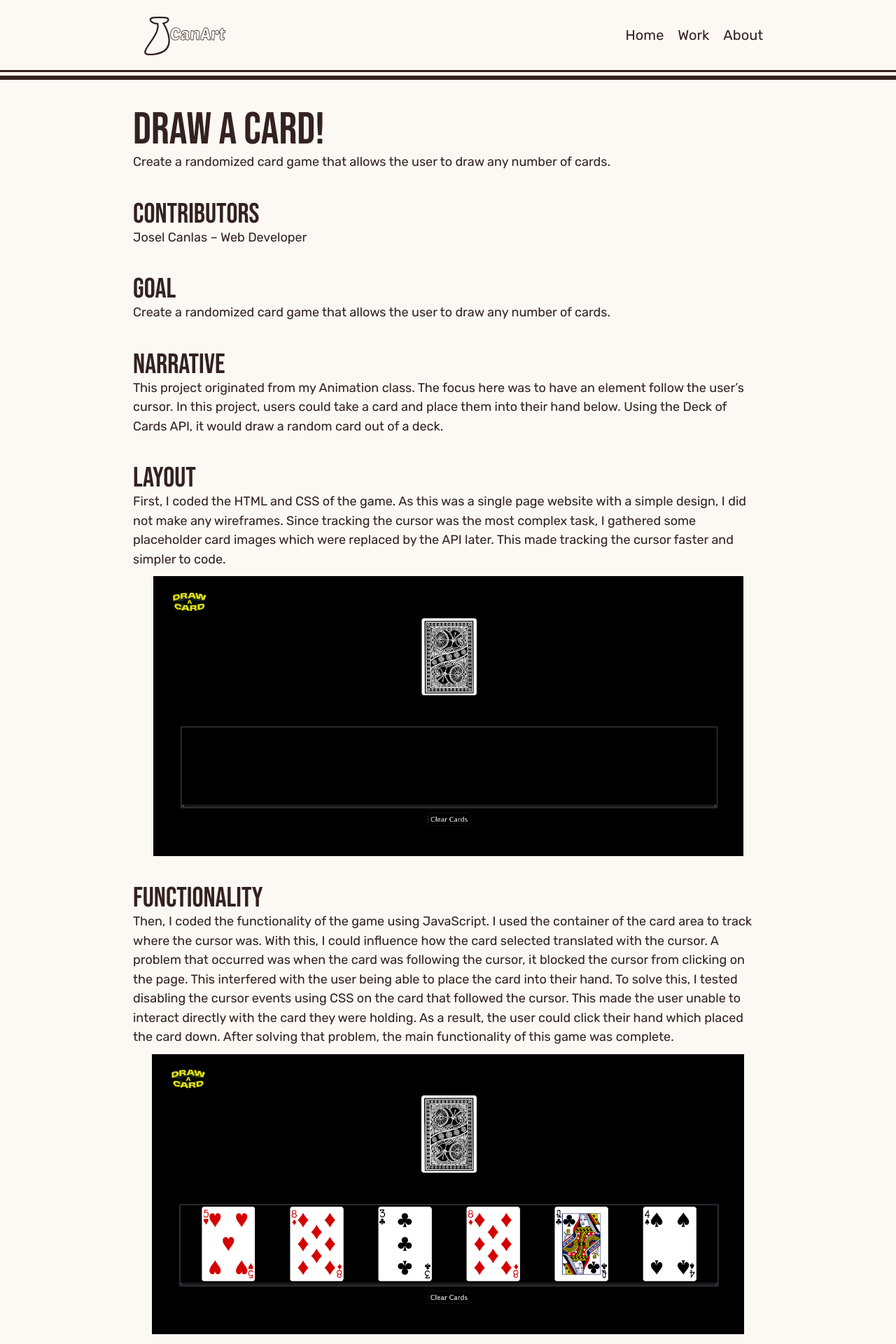
After one commit to JCanDoCode/Portfolio, a PHP site: page /drawacard in a window 1280 px wide. The commit adds this page. Shown: the top 1920 px of the page at 70% size. Run offline with PHP 8.4, Linux system fonts and the light colour scheme; some libraries are stand-ins or nearby versions.

Commit message:
Update 16.7
Added the Draw a Card! project for issue #7. Fixed https link issue #8.

```diff
--- a/components/footer.php
+++ b/components/footer.php
@@ -29,6 +29,7 @@
                         <ul>
                             <li><a href="./jeen">JEEN</a></li>
                             <li><a href="./pieces">Pieces</a></li>
+                            <li><a href="./drawacard">Draw a Card!</a></li>
                             <li><a href="./groove">Groove</a></li>
                             <li><a href="./trackrun">Track Run</a></li>
                         </ul>
--- a/components/header.php
+++ b/components/header.php
@@ -22,6 +22,7 @@
                     <div class="dropdown-menu">
                         <a href="./jeen">JEEN</a>
                         <a href="./pieces">Pieces</a>
+                        <a href="./drawacard">Draw a Card!</a>
                         <a href="./groove">Groove</a>
                         <a href="./trackrun">Track Run</a>
                     </div>
--- a/css/style.css
+++ b/css/style.css
@@ -572,6 +572,7 @@ article, section {
     align-items: center;
 
     .card {
+        width: 100%;
         margin-bottom: 50px;
         display: flex;
         justify-content: center;
@@ -609,6 +610,9 @@ article, section {
 
                     &.position-top {
                         object-position: top;
+                    }
+                    &.contain {
+                        object-fit: contain;
                     }
 
                     @media (max-width: 768px) {
@@ -958,6 +962,30 @@ article, section {
     background-size: cover;
     background-position: center;
 }
+.draw-a-card-artifact {
+    width: 100%;
+    height: 400px;
+    border-radius: 15px;
+    margin-bottom: 20px;
+    filter: drop-shadow(20px);
+
+    &:nth-of-type(1) {
+        background-image: url("../media/img/drawacard_img1.png");
+        background-size: contain;
+    }
+    &:nth-of-type(2) {
+        background-image: url("../media/img/drawacard_img2.png");
+        background-size: contain;
+    }
+    &:nth-of-type(3) {
+        background-image: url("../media/img/drawacard_img3.png");
+        background-size: contain;
+        margin-bottom: none;
+    }
+    background-repeat: no-repeat;
+    background-size: cover;
+    background-position: center;
+}
 pre {
     width: 100%;
     height: 30%;
--- /dev/null
+++ b/drawacard.php
@@ -0,0 +1,68 @@
+<!DOCTYPE html>
+<html lang="en">
+<head>
+    <meta charset="UTF-8">
+    <meta name="viewport" content="width=device-width, initial-scale=1.0">
+    <title>JCanArt | Where Ideas Happen</title>
+    <meta name="title" content="Draw a Card! | JCanArt">
+    <meta name="description" content="JCanArt (AKA Josel Canlas) is my portfolio website that is focused on one thing, stunning, high quality, and custom designs. Check out my portfolio to view some of my best work">
+    <meta name="keywords" content="web developer in vancouver, web design, responsive designs, ui/ux, graphic design, web design for businesses, web development, custom websites, portfolio"/>
+    <!-- og tags -->
+    <meta property="og:site_name" content="joselcanlas.com"/>
+    <meta property="og:title" content="Draw a Card! | JCanArt Portfolio"/>
+    <meta property="og:type" content="website"/>
+    <meta property="og:image" content="./media/img/JCanArt_og_image.png"/>
+    <meta property="og:description" content="JCanArt (AKA Josel Canlas) is my portfolio website that is focused on stunning, high quality, and custom designs. Check out my portfolio to view some of my best work!"/>
+    <link rel="icon" type="image/x-icon" href="./media/img/JCanArt_favicon.png">
+    <link rel="preconnect" href="https://fonts.googleapis.com">
+    <link rel="preconnect" href="https://fonts.gstatic.com" crossorigin>
+    <link href="https://fonts.googleapis.com/css2?family=Bebas+Neue&family=Rubik:ital,wght@0,300..900;1,300..900&display=swap" rel="stylesheet">
+    <link rel="stylesheet" href="./css/reset.css">
+    <link rel="stylesheet" href="./css/style.css">
+    <link rel="stylesheet" href="https://cdnjs.cloudflare.com/ajax/libs/highlight.js/11.9.0/styles/atom-one-dark.min.css">
+    <script src="https://cdnjs.cloudflare.com/ajax/libs/highlight.js/11.9.0/highlight.min.js"></script>
+</head>
+<body>
+    <?php include "./components/header.php"; ?>
+    <main>
+        <article>
+            <h2>Draw a Card!</h2>
+            <p>Create a randomized card game that allows the user to draw any number of cards.</p>
+        </article>
+        <article>
+            <h3>Contributors</h3>
+            <p>Josel Canlas – Web Developer</p>
+        </article>
+        <article>
+            <h3>Goal</h3>
+            <p>Create a randomized card game that allows the user to draw any number of cards.</p>
+        </article>
+        <article>
+            <h3>Narrative</h3>
+            <p>This project originated from my Animation class. The focus here was to have an element follow the user’s cursor. In this project, users could take a card and place them into their hand below. Using the Deck of Cards API, it would draw a random card out of a deck.</p>
+        </article>
+        <article>
+            <h3>Layout</h3>
+            <p>First, I coded the HTML and CSS of the game. As this was a single page website with a simple design, I did not make any wireframes. Since tracking the cursor was the most complex task, I gathered some placeholder card images which were replaced by the API later. This made tracking the cursor faster and simpler to code.</p>
+        </article>
+        <div class="draw-a-card-artifact"></div>
+        <article>
+            <h3>Functionality</h3>
+            <p>Then, I coded the functionality of the game using JavaScript. I used the container of the card area to track where the cursor was. With this, I could influence how the card selected translated with the cursor. A problem that occurred was when the card was following the cursor, it blocked the cursor from clicking on the page. This interfered with the user being able to place the card into their hand. To solve this, I tested disabling the cursor events using CSS on the card that followed the cursor. This made the user unable to interact directly with the card they were holding. As a result, the user could click their hand which placed the card down. After solving that problem, the main functionality of this game was complete.</p>
+        </article>
+        <div class="draw-a-card-artifact"></div>
+        <article>
+            <h3>API Integration</h3>
+            <p>I used the open-source Deck of Cards API to access and randomize the cards drawn by users. This API offered images of all types of cards in a deck. I used these images fetched from the API to replace the previous placeholder images. When the user placed a card, JavaScript would fetch a random card from the API. Another thing that was missing was a logo for this project. I created the logo in Adobe Illustrator. The 3-dimensional feel was made using the blend feature by connecting 2 objects front and back. With the API and Logo, Draw a Card! was complete.</p>
+            <a href="https://drawacard.joselcanlas.com/" target="_blank" class="btn space-after">View Site</a>
+        </article>
+        <div class="draw-a-card-artifact"></div>
+    </main>
+    <div class="footer-stroke">
+        <div class="thick"></div>
+        <div class="thin"></div>
+    </div>
+    <?php include "./components/footer.php"; ?>
+    <script defer src="./js/main.js"></script>
+</body>
+</html>
--- a/index.php
+++ b/index.php
@@ -55,13 +55,13 @@
                 </div>
                 <div class="card">
                     <div class="card-content" itemscope itemtype="https://schema.org/Project">
-                        <a href="http://pieces.joselcanlas.com/" target="_blank" class="img-link" itemprop="url"><img src="./media/img/pieces.png" alt="Pieces landing page" itemprop="image"></a>
+                        <a href="https://pieces.joselcanlas.com/" target="_blank" class="img-link" itemprop="url"><img src="./media/img/pieces.png" alt="Pieces landing page" itemprop="image"></a>
                         <article class="no-margin-top">
                             <h3 itemprop="name">Pieces</h3>
                             <span class="project-category">Web Development</span>
                             <p itemprop="description">Pieces is an ecommerce website selling premium, high quality chess boards. It also has many features to help users improve their chess skills and theory, like daily puzzles and an openings explorer.</p>
                             <div class="btn-flex">
-                                <a href="http://pieces.joselcanlas.com/" target="_blank" class="btn" itemprop="url">View Site</a>
+                                <a href="https://pieces.joselcanlas.com/" target="_blank" class="btn" itemprop="url">View Site</a>
                                 <a href="./pieces" class="btn" itemprop="url">Learn More</a>
                             </div>
                         </article>
--- a/jeen.php
+++ b/jeen.php
@@ -62,7 +62,7 @@
         <article>
             <h3>Launch</h3>
             <p>Now the JEEN team presented the website to the client. After the website was a success, we launched it on Neals domain.<br><br>Overall, every team member played a part and worked efficiently together. Another thing to note is that we all had a chance to be a product manager since we cycled the role weekly.</p>
-            <a href="http://jeen.joselcanlas.com/" target="_blank" class="btn space-after">View Site</a>
+            <a href="https://jeen.joselcanlas.com/" target="_blank" class="btn space-after">View Site</a>
         </article>
     </main>
     <div class="footer-stroke">
--- a/pieces.php
+++ b/pieces.php
@@ -77,7 +77,7 @@
         <article>
             <h3>Final Website</h3>
             <p>To finish up the website, I added the images, a slider plugin, and removed css no longer used (due to the plugin’s css). I noticed that the hamburger menu was sliding in too far when viewport width was below 300px. After altering the JavaScript transform value from px to vw, I could translate the hamburger menu according to its vw. This fixed my problem I was having.</p>
-            <a href="http://pieces.joselcanlas.com/" target="_blank" class="btn space-after">View Site</a>
+            <a href="https://pieces.joselcanlas.com/" target="_blank" class="btn space-after">View Site</a>
         </article>
         <div class="pieces-artifact"></div>
     </main>
--- a/trackrun.php
+++ b/trackrun.php
@@ -54,7 +54,7 @@
         <article>
             <h3>Phase 3: Testing</h3>
             <p>Now it was time to test my app on Maze (a website that turns Figma files into testable apps). I had about 5 testers test my app according to the prompts I gave them. Overall, the results were very good with small fixes for UI/UX capabilities. The first issue was how the button to start tracking was called “Track Run.” One user did not think this button started the run. To fix this, I changed the wording to “start” to be clearer to the user. Another issue was that users did not think that the history button at the finish screen lead to the progress screen. To fix this, I added a “/progress” to the button to ensure the user would know that the button has both screens.</p>
-            <a href="http://trackrun.joselcanlas.com/" target="_blank" class="btn space-after">View Site</a>
+            <a href="https://trackrun.joselcanlas.com/" target="_blank" class="btn space-after">View Site</a>
         </article>
         <div class="trackrun-artifact"></div>
     </main>
@@ -64,6 +64,5 @@
     </div>
     <?php include "./components/footer.php"; ?>
     <script defer src="./js/main.js"></script>
-    <script>hljs.highlightAll();</script>
 </body>
 </html>
```
Also changed, not shown: work.php (+16 -3 lines), media/img/drawacard.png (added), media/img/drawacard_img1.png (added), media/img/drawacard_img2.png (added), media/img/drawacard_img3.png (added).
